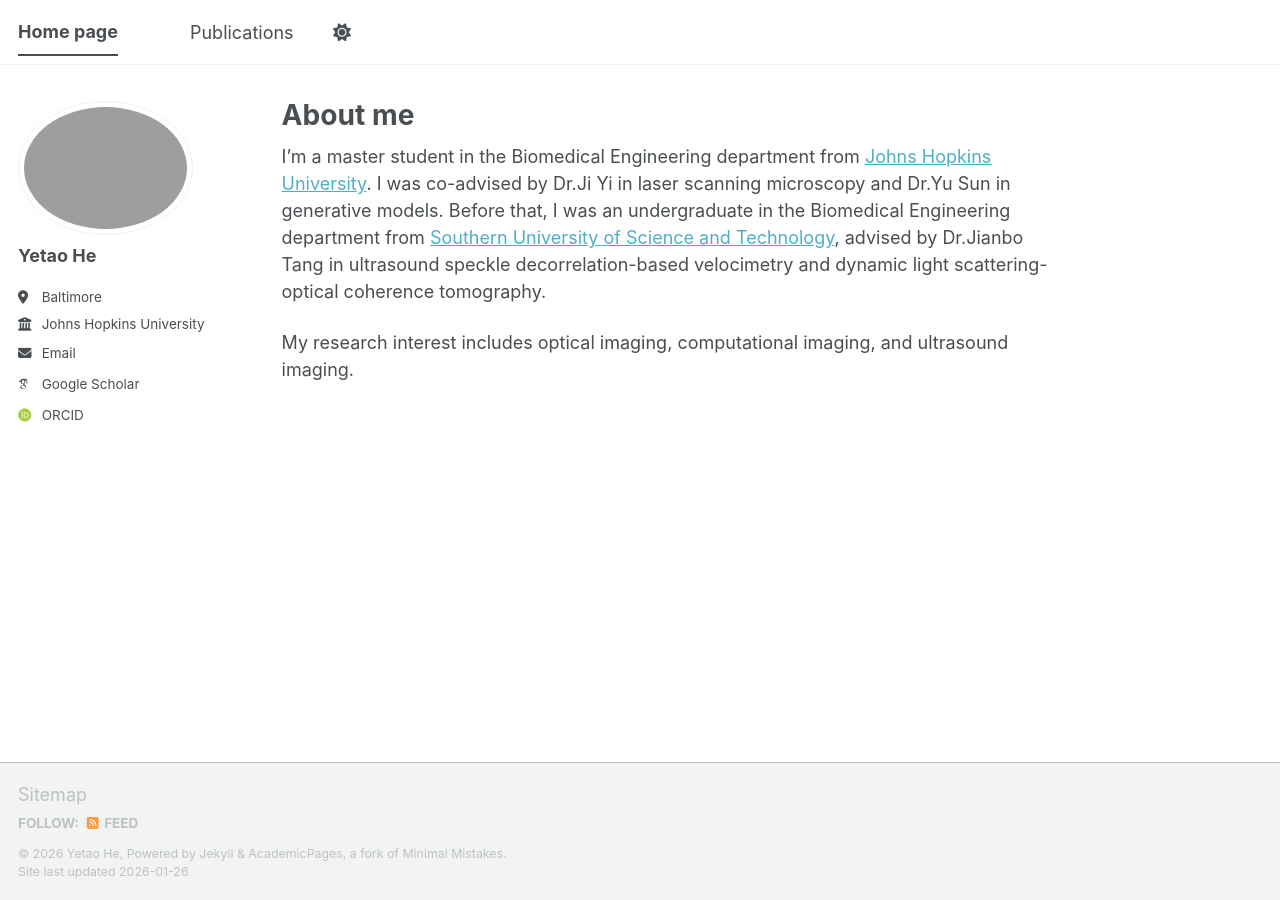
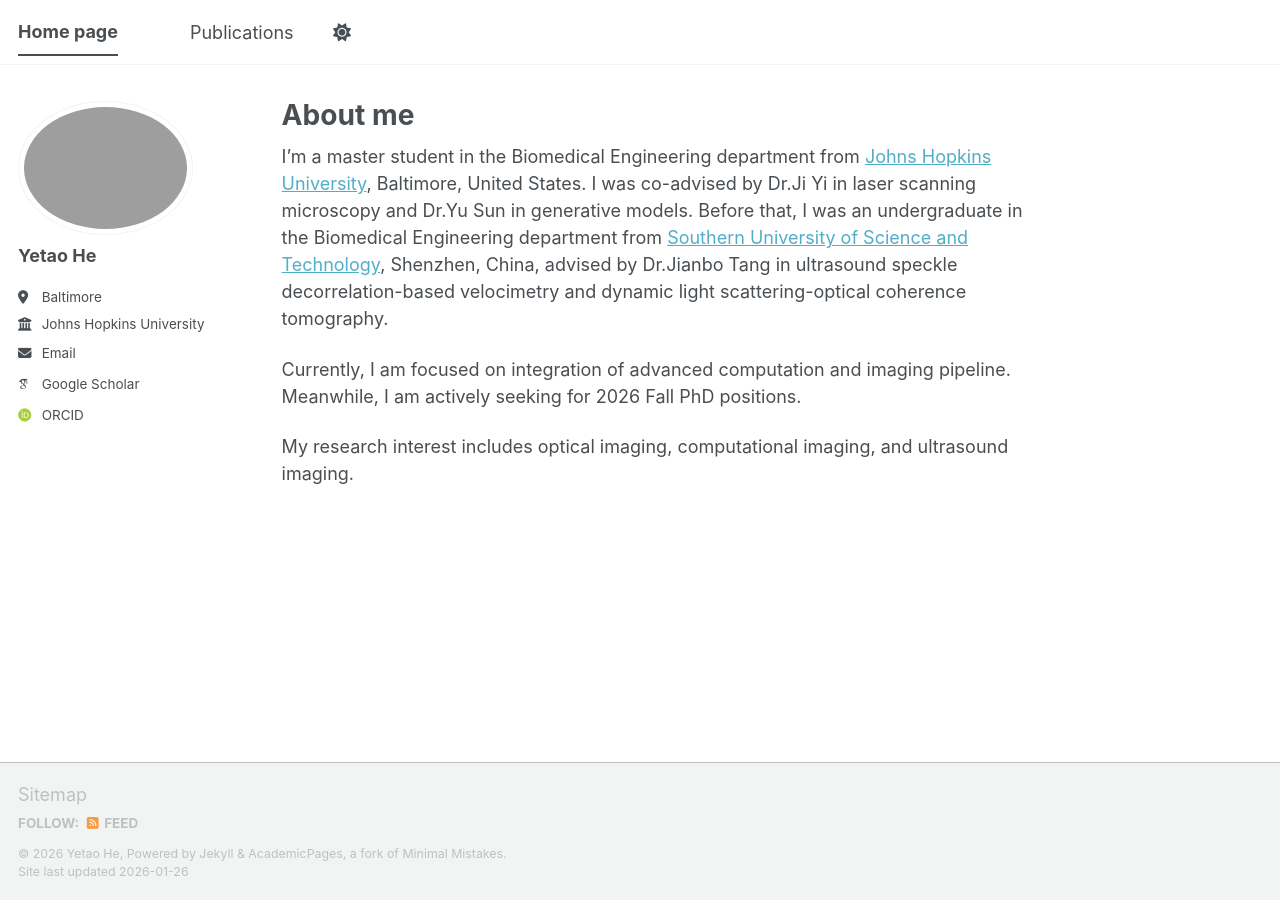
Before and after one commit to YetiHe/YetiHe.github.io, a Jekyll site: the page built from _pages/about.md, in a window 1280 px wide. Built offline with Jekyll 4.4.1, drawn with Linux system fonts in a browser that asks for light colours; some web fonts are replaced; a script bundle is joined from its source files by our own code; library files that are not in the unit come from our copies.

Commit message:
Update about.md

```diff
--- a/_pages/about.md
+++ b/_pages/about.md
@@ -7,6 +7,8 @@ redirect_from:
   - /about.html
 ---
 
-I'm a master student in the Biomedical Engineering department from [Johns Hopkins University](https://www.jhu.edu/). I was co-advised by Dr.Ji Yi in laser scanning microscopy and Dr.Yu Sun in generative models. Before that, I was an undergraduate in the Biomedical Engineering department from [Southern University of Science and Technology](https://www.sustech.edu.cn/en/), advised by Dr.Jianbo Tang in ultrasound speckle decorrelation-based velocimetry and dynamic light scattering-optical coherence tomography.
+I'm a master student in the Biomedical Engineering department from [Johns Hopkins University](https://www.jhu.edu/), Baltimore, United States. I was co-advised by Dr.Ji Yi in laser scanning microscopy and Dr.Yu Sun in generative models. Before that, I was an undergraduate in the Biomedical Engineering department from [Southern University of Science and Technology](https://www.sustech.edu.cn/en/), Shenzhen, China, advised by Dr.Jianbo Tang in ultrasound speckle decorrelation-based velocimetry and dynamic light scattering-optical coherence tomography.
+
+Currently, I am focused on integration of advanced computation and imaging pipeline. Meanwhile, I am actively seeking for 2026 Fall PhD positions.
 
 My research interest includes optical imaging, computational imaging, and ultrasound imaging.
```
